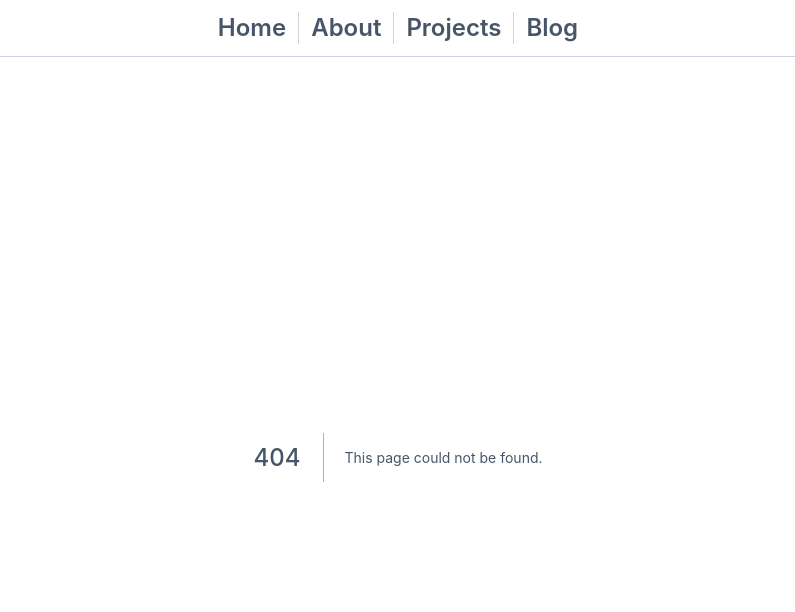
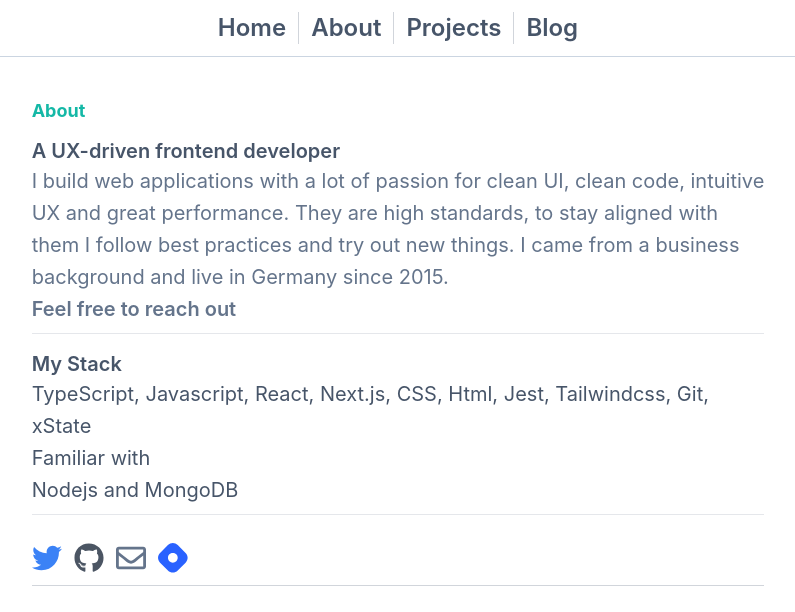
Before and after one commit to Ali-Hussein-dev/Ali-Hussein-dev, a Next.js app: page /About in a window 1280 px wide. Before the commit this address had no page. Shown: the top 612 px of the page, without its empty margins (242-1037 px from the left). Built offline with nearby package versions, Linux system fonts and the light colour scheme.

Commit message:
feat (app pages) create 4 pages

```diff
--- /dev/null
+++ b/src/pages/About.tsx
@@ -0,0 +1,88 @@
+import Head from 'next/head'
+import { FaTwitter, FaGithub, FaRegEnvelope } from 'react-icons/fa'
+import { IconType } from 'react-icons/lib'
+const links = [
+  {
+    href: 'https://twitter.com/AliHussein_20',
+    IconName: FaTwitter,
+    cn: 'text-blue-500',
+  },
+  {
+    href: 'https://github.com/Ali-Hussein-dev',
+    IconName: FaGithub,
+    cn: 'text-gray-600',
+  },
+  {
+    href: 'mailto:ali.hussein.pre@gmail.com',
+    IconName: FaRegEnvelope,
+    cn: 'text-blueGray-500',
+  },
+]
+interface LinkProp {
+  href: string
+  cn: string
+  IconName?: IconType
+  children?: string
+}
+const Link: React.FC<LinkProp> = ({ href, IconName, cn, children }) => (
+  <div>
+    <a className={cn} href={href} target="_blank" rel="noreferrer">
+      {IconName && <IconName size="30" />}
+      {children && <span className="font-semibold">{children}</span>}
+    </a>
+  </div>
+)
+//=======================
+const About: React.FC = () => {
+  // hooks
+  //--------------------------------------
+  // functions
+  //--------------------------------------
+  return (
+    <section id="About" className="grid px-3 pt-6 place-items-center ">
+      <Head>
+        <title>About</title>
+      </Head>
+      <div className="py-4 text-xl md:w-9/12 lg:w-7/12">
+        <h1 className="mb-3 text-lg font-bold text-teal-500">About</h1>
+        <h2 className="font-semibold ">A UX-driven frontend developer</h2>
+        <p className="pb-2 mb-4 leading-8 border-b border-gray-200 text-blueGray-500">
+          I build web applications with a lot of passion for clean UI, clean
+          code, intuitive UX and great performance. They are high standards, to
+          stay aligned with them I follow best practices and try out new things.
+          I came from a business background and live in Germany since 2015.
+          <Link href={links[2].href} cn={links[2].cn}>
+            Feel free to reach out
+          </Link>
+        </p>
+        <h2 className="font-semibold ">My Stack</h2>
+        <p className="pb-2 mb-4 leading-8 border-b border-gray-200">
+          TypeScript, Javascript, React, Next.js, CSS, Html, Jest, Tailwindcss,
+          Git, xState <br /> Familiar with <br /> Nodejs and MongoDB
+        </p>
+        <div className="flex py-3 gap-3 border-b border-gray-300">
+          {links.map((o, i) => (
+            <span key={i}>
+              <Link href={o.href} cn={o.cn} IconName={o.IconName} />
+            </span>
+          ))}
+          <span>
+            <svg
+              className="fill-current w-44 "
+              viewBox="0 0 688 118"
+              fill="none"
+            >
+              <path
+                fillRule="evenodd"
+                clipRule="evenodd"
+                d="M7.95 38.655c-10.6 10.6-10.6 27.784 0 38.383l30.705 30.706c10.6 10.599 27.784 10.599 38.383 0l30.706-30.706c10.599-10.6 10.599-27.784 0-38.383L77.038 7.95c-10.6-10.599-27.784-10.599-38.383 0L7.95 38.655zm63.33 32.626c7.42-7.42 7.42-19.449 0-26.868-7.419-7.42-19.448-7.42-26.867 0-7.42 7.42-7.42 19.448 0 26.868 7.42 7.419 19.448 7.419 26.868 0z"
+                fill="#2962FF"
+              ></path>
+            </svg>
+          </span>
+        </div>
+      </div>
+    </section>
+  )
+}
+export default About
--- /dev/null
+++ b/src/pages/Blog.tsx
@@ -0,0 +1,69 @@
+import { FiExternalLink } from 'react-icons/fi'
+import { Divider } from '@chakra-ui/react'
+import Head from 'next/head'
+//=======================
+const blogs = [
+  {
+    title: 'Top Uncommon Productivity Tools',
+    url: 'https://ali-blog.hashnode.dev/top-uncommon-productivity-tools',
+    pub: 'Jan 18, 2021',
+    imgSrc:
+      'https://cdn.hashnode.com/res/hashnode/image/upload/v1608945373609/dpa2q1Bcf.webp',
+  },
+  {
+    title: 'Your Guide for choosing the best-fit NPM package',
+    url:
+      'https://ali-blog.hashnode.dev/your-guide-for-choosing-the-best-fit-npm-package',
+    pub: 'Jan 14, 2021',
+    imgSrc:
+      'https://cdn.hashnode.com/res/hashnode/image/upload/v1610654449210/rXTF_bVBp.jpeg',
+  },
+  {
+    title: 'How to implement an Accordion with React in less than 5 mins',
+    url:
+      'https://ali-blog.hashnode.dev/how-to-implement-an-accordion-with-react-in-less-than-5-mins',
+    pub: 'Dec 9, 2020',
+    imgSrc:
+      'https://cdn.hashnode.com/res/hashnode/image/upload/v1607477311816/bGSOK0mWB.jpeg',
+  },
+]
+const Blog: React.FC = () => {
+  // hooks
+  //--------------------------------------
+  // functions
+  //--------------------------------------
+  return (
+    <div className="grid w-full px-3 pt-6 place-items-center" id="Blog">
+      <Head>
+        <title>Projects</title>
+      </Head>
+      <div className="py-4 text-xl md:w-9/12 lg:w-7/12">
+        <h1 className="mb-3 text-xl font-bold text-teal-500">Blog</h1>
+        {blogs.map((o, i) => (
+          <div key={i} className="mb-3 ">
+            {/* <div className="mb-3">
+            <Image
+              src={o.imgSrc}
+              borderRadius="lg"
+              alt={o.title}
+              fallback={<Skeleton height="330px" />}
+              />
+            </div> */}
+            <a
+              href={o.url}
+              target="_blank"
+              rel="noreferrer"
+              className="flex items-center gap-x-2"
+            >
+              <h2 className="text-lg text-blue-400">{o.title}</h2>
+              <FiExternalLink className="text-blueGray-500" />
+            </a>
+            <span className="text-blueGray-400">{o.pub} </span>
+            <Divider />
+          </div>
+        ))}
+      </div>
+    </div>
+  )
+}
+export default Blog
--- /dev/null
+++ b/src/pages/Projects.tsx
@@ -0,0 +1,95 @@
+import Head from 'next/head'
+import React from 'react'
+import { FiExternalLink } from 'react-icons/fi'
+
+const projects = [
+  {
+    href: 'https://smart-menu-demo.vercel.app/',
+    name: 'Interactive-menu',
+    description:
+      'A food/drinks menu with sub-menus and prices that shows up and hides programmatically',
+    tech: 'TS, Next.js, React, Jest, Testing-Library, Tailwind, Chakra-UI',
+  },
+  {
+    href: 'https://find-meaning.web.app/',
+    name: 'Find-meaning',
+    description: 'fetchs data from APIs',
+    tech: 'JS, React',
+  },
+  {
+    href: 'https://gastroabrechnung.firebaseapp.com/',
+    name: 'Gastroabrechnung',
+    description: 'A alternative calculator exclusively for waiters tasks',
+    tech: 'Html, Bootstrap',
+  },
+  {
+    href: 'https://spreskill-app.web.app/',
+    name: 'Spreskill',
+    description: 'A landing page with bootstrap',
+    tech: 'Html, Bootsrap',
+  },
+]
+//=======================
+const ProjectCard: React.FC<{
+  name: string
+  href: string
+  tech: string
+  description: string
+}> = ({ name, href, description, tech }) => {
+  // hooks
+  //--------------------------------------
+  // functions
+  //--------------------------------------
+  return (
+    <div className="pb-1 mb-4 border-b border-blueGray-200">
+      <h2 className="mb-1 font-semibold uppercase">{name}</h2>
+      <p className="">{description}</p>
+      <p className="text-blueGray-500">
+        <span className="font-semibold">Techs used</span>: {tech}
+      </p>
+      <Link href={href}>demo</Link>
+    </div>
+  )
+}
+const Link: React.FC<{ href: string; children: string }> = ({
+  href,
+  children,
+}) => {
+  return (
+    <a
+      href={href}
+      target="_blank"
+      rel="noreferrer"
+      className="flex items-center gap-1 hover:text-blue-400"
+    >
+      {children} <FiExternalLink size="25" className="text-blueGray-400" />
+    </a>
+  )
+}
+//=======================
+const Projects: React.FC = () => {
+  // hooks
+  //--------------------------------------
+  // functions
+  //--------------------------------------
+  return (
+    <section id="Projects" className="grid px-3 pt-6 place-items-center ">
+      <Head>
+        <title>Projects</title>
+      </Head>
+      <div className="py-4 text-xl md:w-9/12 lg:w-7/12">
+        <h1 className="mb-3 text-lg font-bold text-teal-500">Projects</h1>
+        {projects.map((o, i) => (
+          <ProjectCard
+            key={i}
+            name={o.name}
+            href={o.href}
+            description={o.description}
+            tech={o.tech}
+          />
+        ))}
+      </div>
+    </section>
+  )
+}
+export default Projects
--- a/src/pages/index.tsx
+++ b/src/pages/index.tsx
@@ -1,29 +1,11 @@
-import Head from 'next/head'
-import { GiCagedBall } from 'react-icons/gi'
-
 export const Home = (): JSX.Element => (
-  <div className="grid h-screen place-items-center bg-blueGray-100 text-blueGray-600">
-    <Head>
-      <title> Next.js Boilerplate for production</title>
-      {/* <link rel="icon" href="/favicon.ico" /> */}
-    </Head>
-    <main>
-      <GiCagedBall
-        size="50"
-        className="m-auto mb-5 text-blue-400 duration-1000 animate-spin"
-      />
-      <h1 className="w-full mb-4 font-semibold text-center ">
-        Next.js Boilerplate For Production
+  <div className="">
+    <section className="grid pt-44 place-items-center">
+      <h1 className="mb-2 text-5xl font-black text-teal-400">
+        Welcome to my Portfolio
       </h1>
-      <button
-        className="w-full transform rounded shadow text-blueGray-50 bg-emerald-200 active:scale-90"
-        onClick={() => {
-          window.alert('working ...')
-        }}
-      >
-        Test Button
-      </button>
-    </main>
+      <p className="text-xl ">Check other sections to see more</p>
+    </section>
   </div>
 )
 
```
